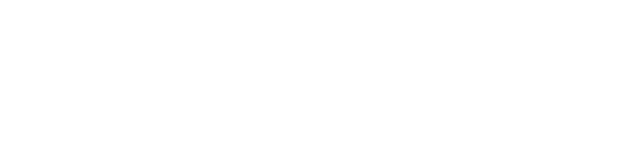
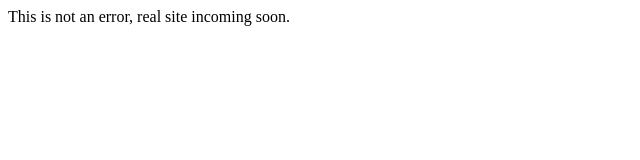
Before and after one commit to jyoko/jyoko.github.io, a plain HTML site: page index.html in a window 1280 px wide. Shown: the whole page, without its empty margins (0-640 px from the left). Drawn offline with Linux system fonts and the light colour scheme.

Commit message:
for those who don't view source

```diff
--- a/index.html
+++ b/index.html
@@ -4,6 +4,7 @@
 <title>jyoko GitHub</title>
 </head>
 <body>
+<p>This is not an error, real site incoming soon.</p>
 <!-- Insert blog-ish thing here -->
 </body>
 </html>
```
